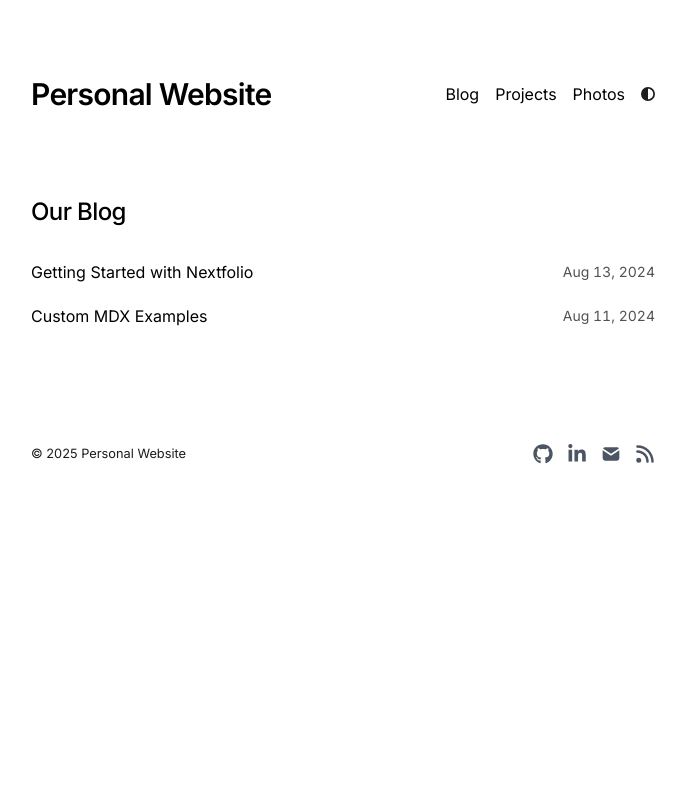
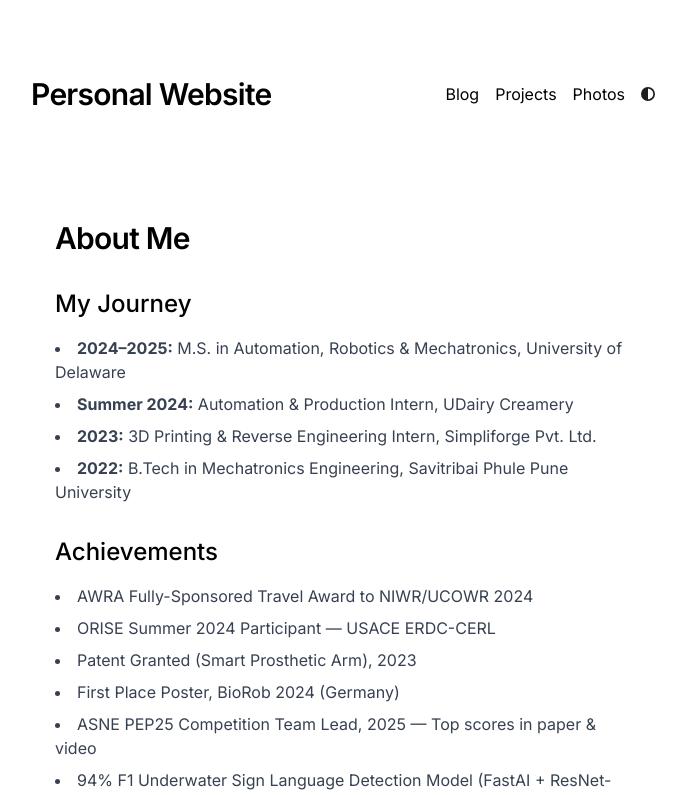
Before and after one commit to rushabhdhoke/Personal-Website, a Next.js app: page /blog in a window 1280 px wide. Shown: the top 795 px of the page, without its empty margins (297-983 px from the left). Built offline with nearby package versions, Linux system fonts and the light colour scheme.

Commit message:
Update page.tsx
added about me page content

```diff
--- a/app/blog/page.tsx
+++ b/app/blog/page.tsx
@@ -1,44 +1,50 @@
-import Link from "next/link";
-import { formatDate, getBlogPosts } from "app/lib/posts";
+// app/blog/page.tsx
+import type { Metadata } from "next";
 
-export const metadata = {
-  title: "Blog",
-  description: "Nextfolio Blog",
+export const metadata: Metadata = {
+  title: "About Me · Rushabh Dhoke",
+  description: "Professional journey and achievements of Rushabh Dhoke",
 };
 
-export default function BlogPosts() {
-  let allBlogs = getBlogPosts();
+export default function AboutPage() {
+  return (
+    <section className="max-w-3xl mx-auto p-6 space-y-8">
+      <h1 className="mb-8 text-3xl font-semibold tracking-tight">
+        About Me
+      </h1>
 
-  return (
-    <section>
-      <h1 className="mb-8 text-2xl font-medium tracking-tight">Our Blog</h1>
+      {/* Professional & Academic Journey */}
       <div>
-        {allBlogs
-          .sort((a, b) => {
-            if (
-              new Date(a.metadata.publishedAt) >
-              new Date(b.metadata.publishedAt)
-            ) {
-              return -1;
-            }
-            return 1;
-          })
-          .map((post) => (
-            <Link
-              key={post.slug}
-              className="flex flex-col space-y-1 mb-5 transition-opacity duration-200 hover:opacity-80"
-              href={`/blog/${post.slug}`}
-            >
-              <div className="w-full flex flex-col sm:flex-row justify-between items-start sm:items-center space-y-1 sm:space-y-0 sm:space-x-2">
-                <h2 className="text-black dark:text-white">
-                  {post.metadata.title}
-                </h2>
-                <p className="text-neutral-600 dark:text-neutral-400 tabular-nums text-sm">
-                  {formatDate(post.metadata.publishedAt, false)}
-                </p>
-              </div>
-            </Link>
-          ))}
+        <h2 className="text-2xl font-medium mb-4">My Journey</h2>
+        <ul className="list-disc list-inside space-y-2 text-gray-700">
+          <li>
+            <strong>2024–2025:</strong> M.S. in Automation, Robotics &amp; Mechatronics, University of Delaware
+          </li>
+          <li>
+            <strong>Summer 2024:</strong> Automation & Production Intern, UDairy Creamery
+          </li>
+          <li>
+            <strong>2023:</strong> 3D Printing &amp; Reverse Engineering Intern, Simpliforge Pvt. Ltd.
+          </li>
+          <li>
+            <strong>2022:</strong> B.Tech in Mechatronics Engineering, Savitribai Phule Pune University
+          </li>
+          {/* …continue adding your key positions, internships, and degrees… */}
+        </ul>
+      </div>
+
+      {/* Achievements */}
+      <div>
+        <h2 className="text-2xl font-medium mb-4">Achievements</h2>
+        <ul className="list-disc list-inside space-y-2 text-gray-700">
+          <li>AWRA Fully-Sponsored Travel Award to NIWR/UCOWR 2024</li>
+          <li>ORISE Summer 2024 Participant — USACE ERDC-CERL</li>
+          <li>Patent Granted (Smart Prosthetic Arm), 2023</li>
+          <li>First Place Poster, BioRob 2024 (Germany)</li>
+          <li>ASNE PEP25 Competition Team Lead, 2025 — Top scores in paper &amp; video</li>
+          <li>94% F1 Underwater Sign Language Detection Model (FastAI + ResNet-50)</li>
+          {/* …add any other awards, publications, qualifiers… */}
+        </ul>
       </div>
     </section>
   );
```
